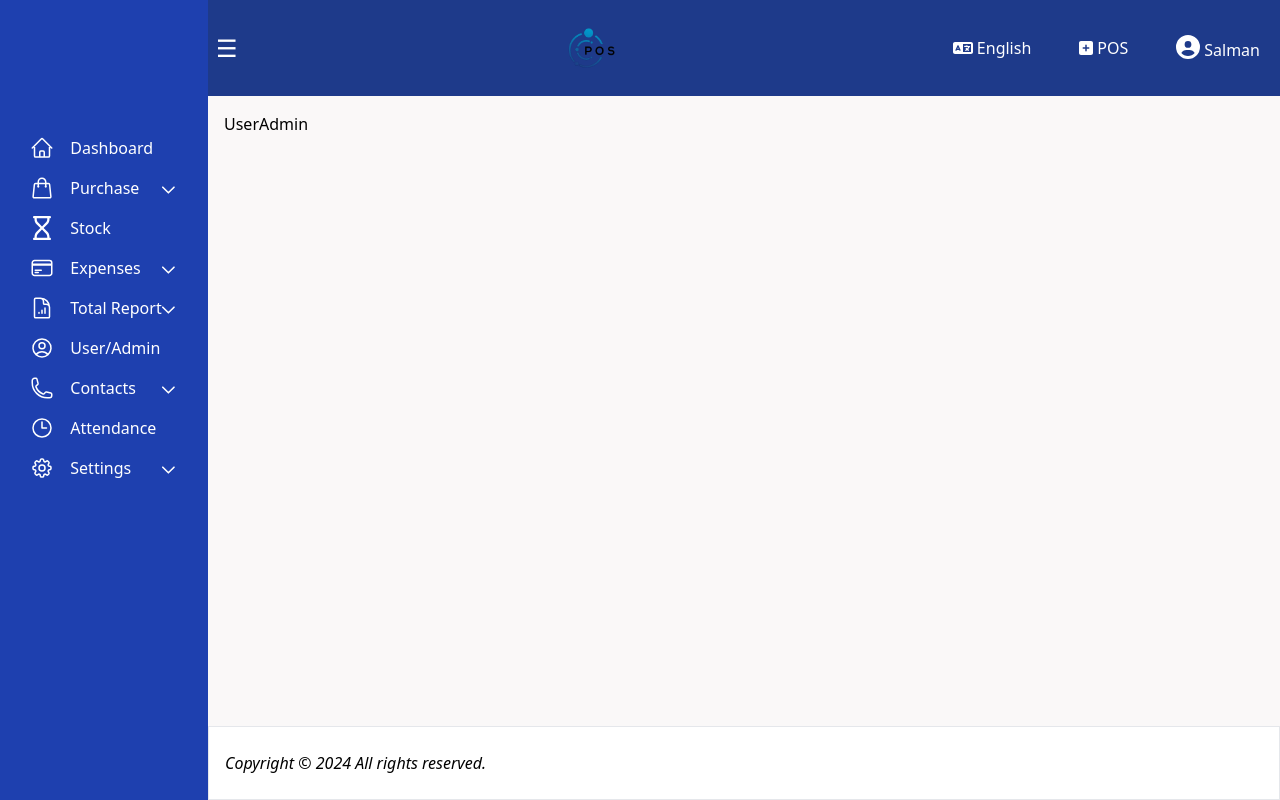
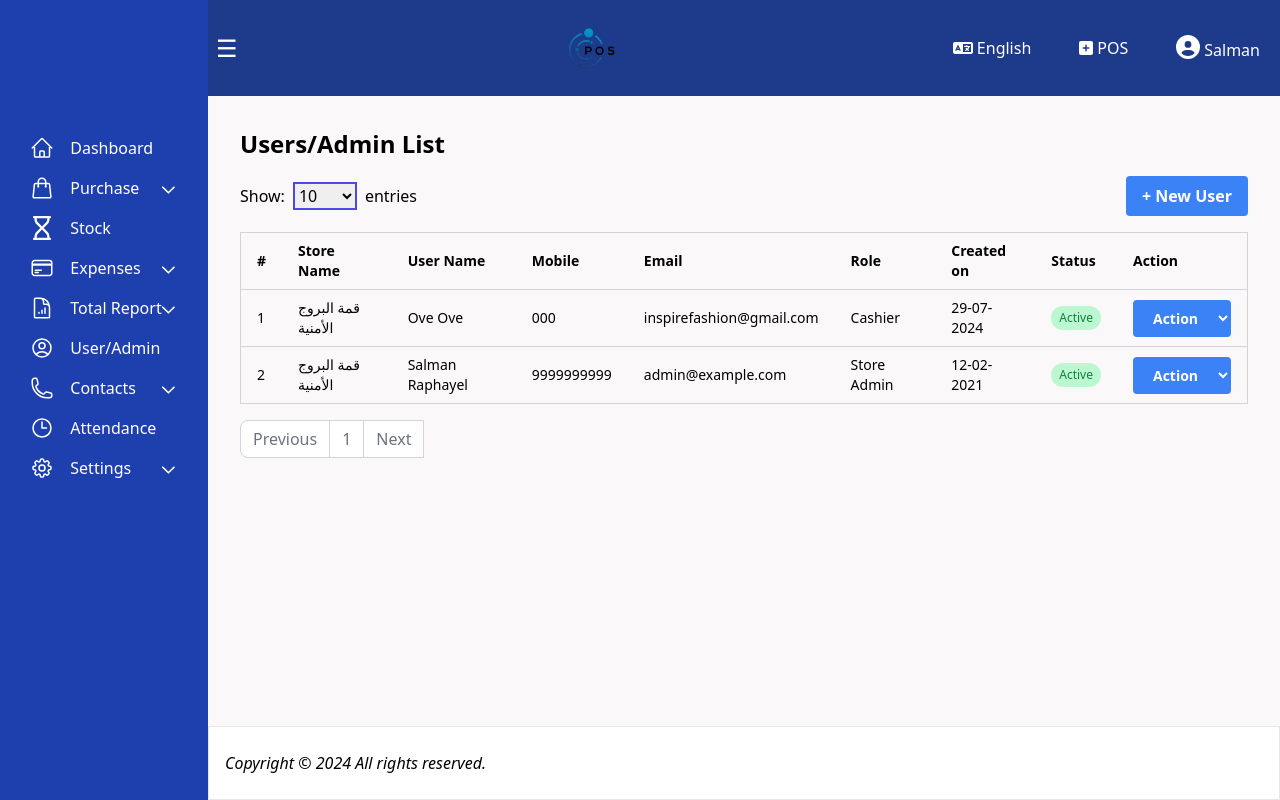
Before and after one commit to ashik12060/pos-site, a React (Create React App) app: page /user-admin in a window 1280 px wide. Built offline with nearby package versions, Linux system fonts and the light colour scheme.

Commit message:
user admin list added

```diff
--- a/src/components/NavBarAssets/UserAdmin.js
+++ b/src/components/NavBarAssets/UserAdmin.js
@@ -1,9 +1,148 @@
-import React from 'react'
+import React, { useState } from 'react';
 
-const UserAdmin = () => {
+function UserAdmin() {
+  const [users, setUsers] = useState([
+    {
+      id: 1,
+      storeName: 'قمة البروج الأمنية',
+      userName: 'Ove Ove',
+      mobile: '000',
+      email: 'inspirefashion@gmail.com',
+      role: 'Cashier',
+      createdOn: '29-07-2024',
+      status: 'Active',
+    },
+    {
+      id: 2,
+      storeName: 'قمة البروج الأمنية',
+      userName: 'Salman Raphayel',
+      mobile: '9999999999',
+      email: 'admin@example.com',
+      role: 'Store Admin',
+      createdOn: '12-02-2021',
+      status: 'Active',
+    },
+  ]);
+
+  const [currentPage, setCurrentPage] = useState(1);
+  const [usersPerPage] = useState(10);
+
+  const indexOfLastUser = currentPage * usersPerPage;
+  const indexOfFirstUser = indexOfLastUser - usersPerPage;
+  const currentUsers = users.slice(indexOfFirstUser, indexOfLastUser);
+
+  const paginate = (pageNumber) => setCurrentPage(pageNumber);
+
+  const handleAction = (action, userName) => {
+    if (action === 'edit') {
+      alert(`Edit user ${userName}`);
+    } else if (action === 'delete') {
+      alert(`Delete user ${userName}`);
+    }
+  };
+
   return (
-    <div>UserAdmin</div>
-  )
+    <div className="container mx-auto p-4">
+      <h1 className="text-2xl font-bold mb-4">Users/Admin List</h1>
+      <div className="flex flex-col md:flex-row justify-between mb-4">
+        <div className="flex items-center mb-2 md:mb-0">
+          <label htmlFor="show" className="mr-2">Show:</label>
+          <select id="show" className="w-16 border-solid border-2 border-indigo-600">
+            <option value="10">10</option>
+            <option value="25">25</option>
+            <option value="50">50</option>
+            <option value="100">100</option>
+          </select>
+          <span className="ml-2">entries</span>
+        </div>
+        <button className="bg-blue-500 hover:bg-blue-700 text-white font-bold py-2 px-4 rounded">
+          + New User
+        </button>
+      </div>
+      <div className="overflow-x-auto">
+        <table className="w-full border-collapse border border-gray-300">
+          <thead>
+            <tr>
+              <th className="px-4 py-2 border-b border-gray-300 text-left text-sm font-bold">#</th>
+              <th className="px-4 py-2 border-b border-gray-300 text-left text-sm font-bold">Store Name</th>
+              <th className="px-4 py-2 border-b border-gray-300 text-left text-sm font-bold">User Name</th>
+              <th className="px-4 py-2 border-b border-gray-300 text-left text-sm font-bold">Mobile</th>
+              <th className="px-4 py-2 border-b border-gray-300 text-left text-sm font-bold">Email</th>
+              <th className="px-4 py-2 border-b border-gray-300 text-left text-sm font-bold">Role</th>
+              <th className="px-4 py-2 border-b border-gray-300 text-left text-sm font-bold">Created on</th>
+              <th className="px-4 py-2 border-b border-gray-300 text-left text-sm font-bold">Status</th>
+              <th className="px-4 py-2 border-b border-gray-300 text-left text-sm font-bold">Action</th>
+            </tr>
+          </thead>
+          <tbody>
+            {currentUsers.map((user) => (
+              <tr key={user.id}>
+                <td className="px-4 py-2 border-b border-gray-300 text-sm">{user.id}</td>
+                <td className="px-4 py-2 border-b border-gray-300 text-sm">{user.storeName}</td>
+                <td className="px-4 py-2 border-b border-gray-300 text-sm">{user.userName}</td>
+                <td className="px-4 py-2 border-b border-gray-300 text-sm">{user.mobile}</td>
+                <td className="px-4 py-2 border-b border-gray-300 text-sm">{user.email}</td>
+                <td className="px-4 py-2 border-b border-gray-300 text-sm">{user.role}</td>
+                <td className="px-4 py-2 border-b border-gray-300 text-sm">{user.createdOn}</td>
+                <td className="px-4 py-2 border-b border-gray-300 text-sm">
+                  <span className={`inline-block px-2 py-1 rounded-full text-xs font-medium ${
+                    user.status === 'Active' ? 'bg-green-200 text-green-700' : 'bg-red-200 text-red-700'
+                  }`}>
+                    {user.status}
+                  </span>
+                </td>
+                <td className="px-4 py-2 border-b border-gray-300 text-sm">
+                  <select
+                  // border-solid border-2 border-indigo-600 rounded-md text-sm
+
+                    className="bg-blue-500  text-white font-bold py-2 px-4 rounded"
+                    onChange={(e) => handleAction(e.target.value, user.userName)}
+                    defaultValue=""
+                  >
+                    <option className='' value="" disabled hidden>Action</option>
+                    <option className='bg-white text-black p-4 my-2' value="edit">Edit</option>
+                    <option className='bg-white text-black p-4' value="delete">Delete</option>
+                  </select>
+                </td>
+              </tr>
+            ))}
+          </tbody>
+        </table>
+      </div>
+      <div className="mt-4">
+        <nav aria-label="Page navigation">
+          <ul className="inline-flex -space-x-px">
+            <li className="page-item">
+              <button
+                className="px-3 py-2 ml-0 leading-tight text-gray-500 bg-white border border-gray-300 rounded-l-lg hover:bg-gray-100 hover:text-gray-700"
+                onClick={() => paginate(currentPage - 1)}
+                disabled={currentPage === 1}
+              >
+                Previous
+              </button>
+            </li>
+            <li className="page-item">
+              <button
+                className="px-3 py-2 leading-tight text-gray-500 bg-white border border-gray-300 hover:bg-gray-100 hover:text-gray-700"
+                onClick={() => paginate(currentPage)}
+              >
+                {currentPage}
+              </button>
+            </li>
+            <li className="page-item">
+              <button
+                className="px-3 py-2 leading-tight text-gray-500 bg-white border border-gray-300 hover:bg-gray-100 hover:text-gray-700"
+                onClick={() => paginate(currentPage + 1)}
+                disabled={currentPage === Math.ceil(users.length / usersPerPage)}
+              >
+                Next
+              </button>
+            </li>
+          </ul>
+        </nav>
+      </div>
+    </div>
+  );
 }
 
-export default UserAdmin
+export default UserAdmin;
--- a/src/components/Sidebar/Sidebar.js
+++ b/src/components/Sidebar/Sidebar.js
@@ -253,6 +253,7 @@ const Sidebar = ({ isOpen, toggleSidebar }) => {
           )}
           {/* report end */}
 
+
           <Link
             to="/user-admin"
             className={`flex items-center py-2 ${
```
